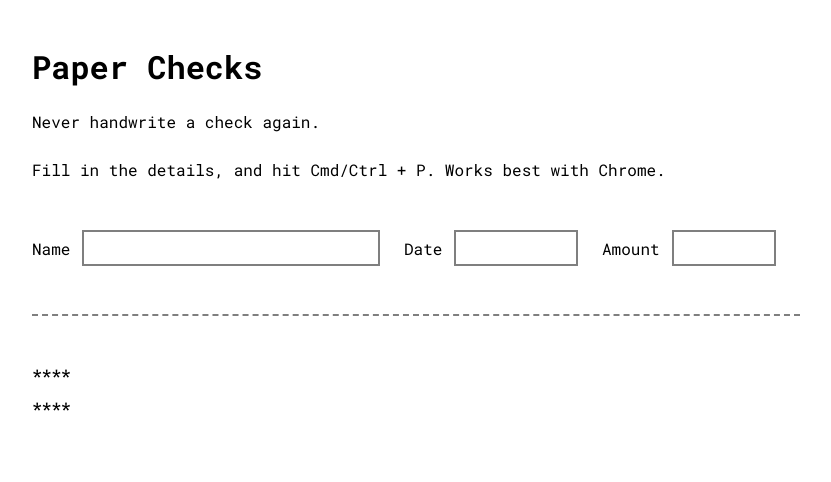
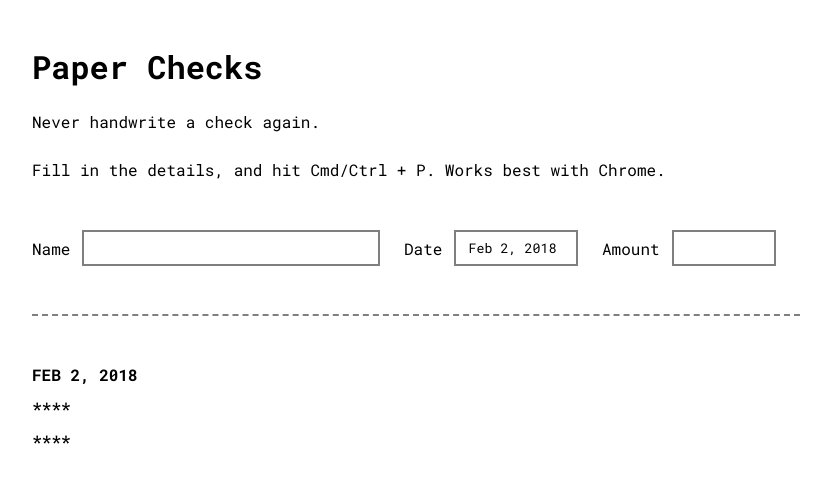
Before and after one commit to kirigamico/paper-checks, a React app: page / in a window 1280 px wide. Shown: the top 482 px of the page, without its empty margins (224-1055 px from the left). Built offline with nearby package versions, Linux system fonts and the light colour scheme.

Commit message:
Small improvements
* Add usage instructions
* Add moment.js for date parsing and display
* Add support for amount with commas
* Add smart title updating

```diff
--- a/package.json
+++ b/package.json
@@ -29,6 +29,7 @@
     "gh-pages": "^1.1.0",
     "html-webpack-plugin": "2.29.0",
     "jest": "20.0.4",
+    "moment": "^2.20.1",
     "node-sass": "^4.7.2",
     "number-to-words": "^1.2.3",
     "object-assign": "4.1.1",
--- a/src/App.js
+++ b/src/App.js
@@ -1,13 +1,16 @@
 import React, { Component } from 'react'
+import moment from 'moment'
 import numberToWords from 'number-to-words'
 
 import './App.scss'
 
+const DATE_FORMAT = 'MMM D, YYYY'
 
-const TextField = ({label, onChange, id}) => (
+
+const TextField = ({label, onChange, id, value}) => (
   <div className="text-field">
     <label className="text-field__label" htmlFor={id}>{label}</label>
-    <input className="text-field__input" name={id} type="text" onChange={onChange} />
+    <input className="text-field__input" name={id} type="text" onChange={onChange} value={value} />
   </div>
 )
 
@@ -17,9 +20,14 @@ class App extends Component {
 
     this.state = {
       name: '',
-      date: '',
+      date: moment(new Date()).format(DATE_FORMAT),
       amount: '',
     }
+  }
+
+  componentDidUpdate() {
+    const {name, date} = this.state
+    document.title = `${moment(date).format('YYYY-MM-DD')}-${name.toLowerCase().replace(/ /g, '-')}`
   }
 
   handleNameChange(event) {
@@ -31,11 +39,18 @@ class App extends Component {
   }
 
   handleAmountChange(event) {
-    this.setState({amount: parseFloat(event.target.value, 10)})
+    const value = event.target.value.trim().replace(/,/g, '')
+
+    if (value) {
+      this.setState({amount: parseFloat(value, 10)})
+    } else {
+      this.setState({amount: ''})
+    }
   }
 
   render() {
     const {name, date, amount} = this.state
+    const dateMoment = moment(date)
 
     const amountDisplay = amount.toLocaleString(
       ['en-ph'], {
@@ -63,13 +78,13 @@ class App extends Component {
         </div>
         <div className="fields-block">
           <TextField label="Name" id="name" onChange={(ev) => this.handleNameChange(ev)} />
-          <TextField label="Date" id="date" onChange={(ev) => this.handleDateChange(ev)} />
+          <TextField label="Date" id="date" onChange={(ev) => this.handleDateChange(ev)} value={date} />
           <TextField label="Amount" id="amount" onChange={(ev) => this.handleAmountChange(ev)} />
         </div>
 
         <div className="check-paper">
           <div className="check-paper__name">{name.toUpperCase()}</div>
-          <div className="check-paper__date">{date.toUpperCase()}</div>
+          <div className="check-paper__date">{dateMoment.format(DATE_FORMAT).toUpperCase()}</div>
           <div className="check-paper__amount">**{amountDisplay}**</div>
           <div className="check-paper__words">**{amountWords.toUpperCase()}**</div>
         </div>
```
Also changed, not shown: 1 other file (tests, documents, lock files or other folders).
